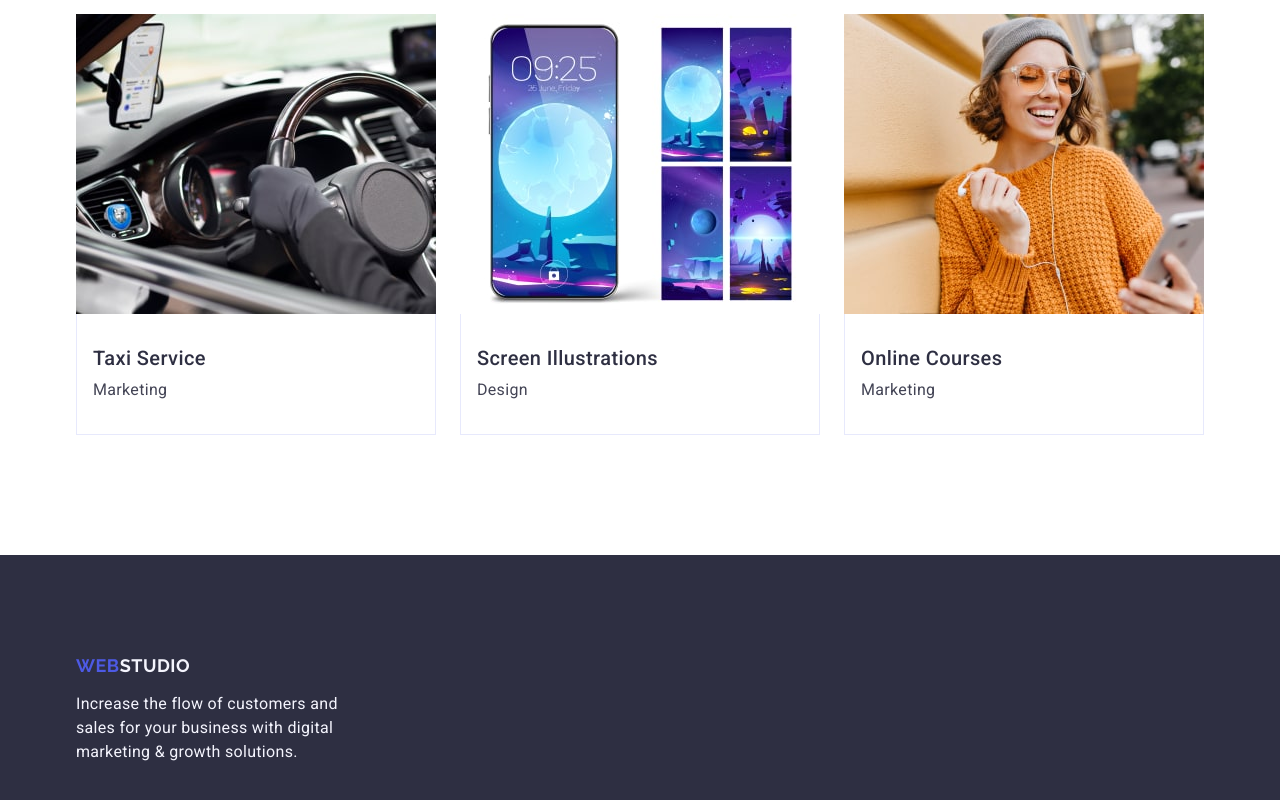
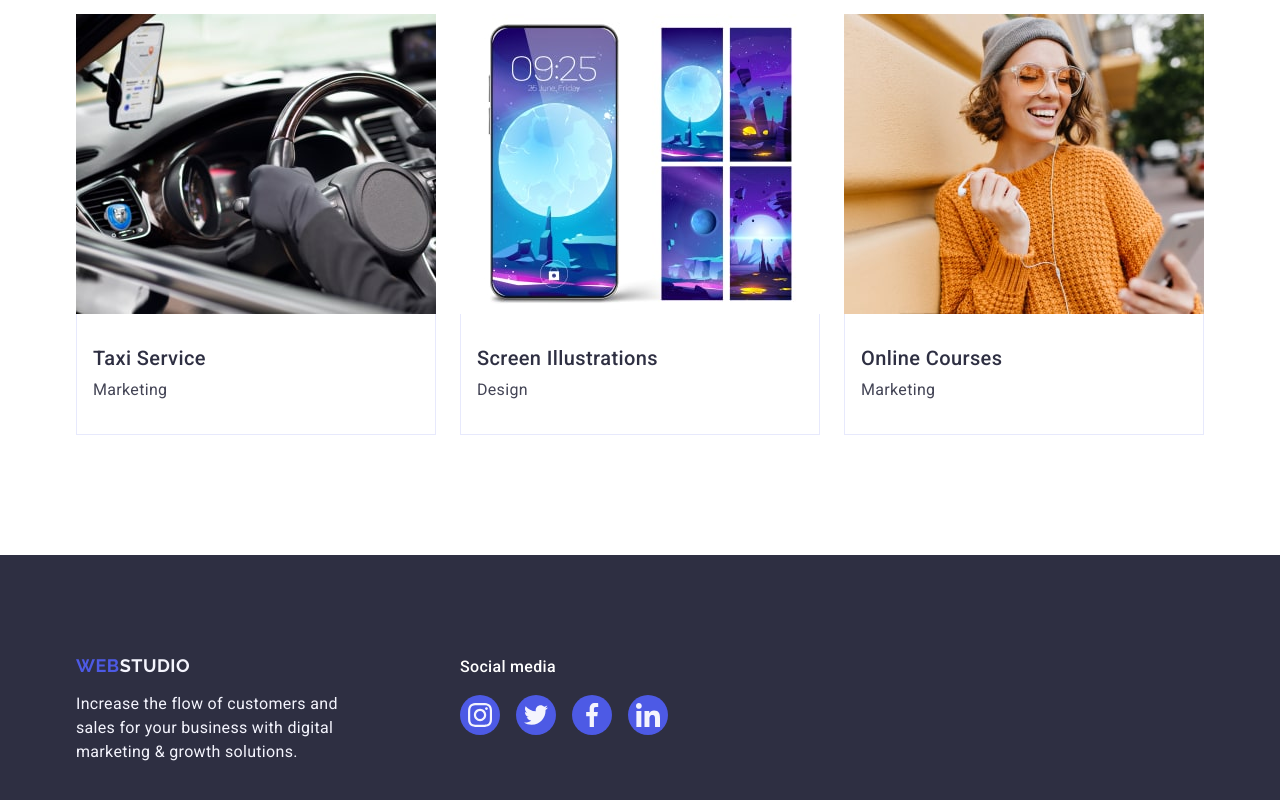
Before and after one commit to ziukoff1985/goit-markup-hw-04, a plain HTML site: page index.html in a window 1280 px wide. Shown: the part 2628-3428 px from the top of the page. Drawn offline with nearby package versions, Linux system fonts and the light colour scheme.

Commit message:
add footer styles hw-04

```diff
--- a/css/styles.css
+++ b/css/styles.css
@@ -313,7 +313,6 @@ a {
   display: flex;
   gap: 24px;
   justify-content: center;
-  /* align-items: center; */
 }
 
 .team-soc-item {
@@ -404,15 +403,22 @@ a {
   padding-bottom: 100px;
 }
 
+.footer-container {
+  display: flex;
+  align-items: baseline;
+}
+
+.footer-logo-container {
+  margin-right: 120px;
+}
+
 .footer-logo {
   display: inline-block;
   margin-bottom: 16px;
 }
-
 .footer-logo .logo-part {
   color: #f4f4fd;
 }
-
 .footer-text {
   font-size: 16px;
   line-height: 1.5;
@@ -420,3 +426,44 @@ a {
   color: #f4f4fd;
   max-width: 264px;
 }
+
+.footer-soc-text {
+  font-weight: 500;
+  font-size: 16px;
+  line-height: 1.5;
+  letter-spacing: 0.02em;
+  color: #fff;
+  margin-bottom: 16px;
+}
+
+.footer-soc-list {
+  display: flex;
+  gap: 16px;
+  justify-content: center;
+}
+
+.footer-soc-item {
+  width: 40px;
+  height: 40px;
+}
+
+.footer-soc-link {
+  transition: background-color 250ms cubic-bezier(0.4, 0, 0.2, 1);
+  width: 100%;
+  height: 100%;
+  display: flex;
+  align-items: center;
+  justify-content: center;
+  flex-direction: row;
+  border-radius: 50%;
+  background-color: #4d5ae5;
+}
+
+.footer-soc-link:hover,
+.footer-soc-link:focus {
+  background-color: #31d0aa;
+}
+
+.footer-soc-icon {
+  fill: #f4f4fd;
+}
--- a/index.html
+++ b/index.html
@@ -416,6 +416,8 @@
     <!-- Footer -->
     <footer class="page-footer">
       <div class="container">
+        <div class="footer-container">
+          <div class="footer-logo-container">
             <a href="./index.html" class="logo footer-logo"
               >Web<span class="logo-part">Studio</span></a
             >
@@ -424,6 +426,41 @@
               digital marketing & growth solutions.
             </p>
           </div>
+          <div class="footer-soc-container">
+            <p class="footer-soc-text">Social media</p>
+            <ul class="footer-soc-list">
+              <li class="footer-soc-item">
+                <a href="" class="footer-soc-link">
+                  <svg class="footer-soc-icon" width="24" height="24">
+                    <use href="./images/icons.svg#icon-hw-04-instagram"></use>
+                  </svg>
+                </a>
+              </li>
+              <li class="footer-soc-item">
+                <a href="" class="footer-soc-link">
+                  <svg class="footer-soc-icon" width="24" height="24">
+                    <use href="./images/icons.svg#icon-hw-04-twitter"></use>
+                  </svg>
+                </a>
+              </li>
+              <li class="footer-soc-item">
+                <a href="" class="footer-soc-link">
+                  <svg class="footer-soc-icon" width="24" height="24">
+                    <use href="./images/icons.svg#icon-hw-04-facebook"></use>
+                  </svg>
+                </a>
+              </li>
+              <li class="footer-soc-item">
+                <a href="" class="footer-soc-link">
+                  <svg class="footer-soc-icon" width="24" height="24">
+                    <use href="./images/icons.svg#icon-hw-04-linkedin"></use>
+                  </svg>
+                </a>
+              </li>
+            </ul>
+          </div>
+        </div>
+      </div>
     </footer>
   </body>
 </html>
```
Lines whose indentation alone changed are shown as unchanged.
